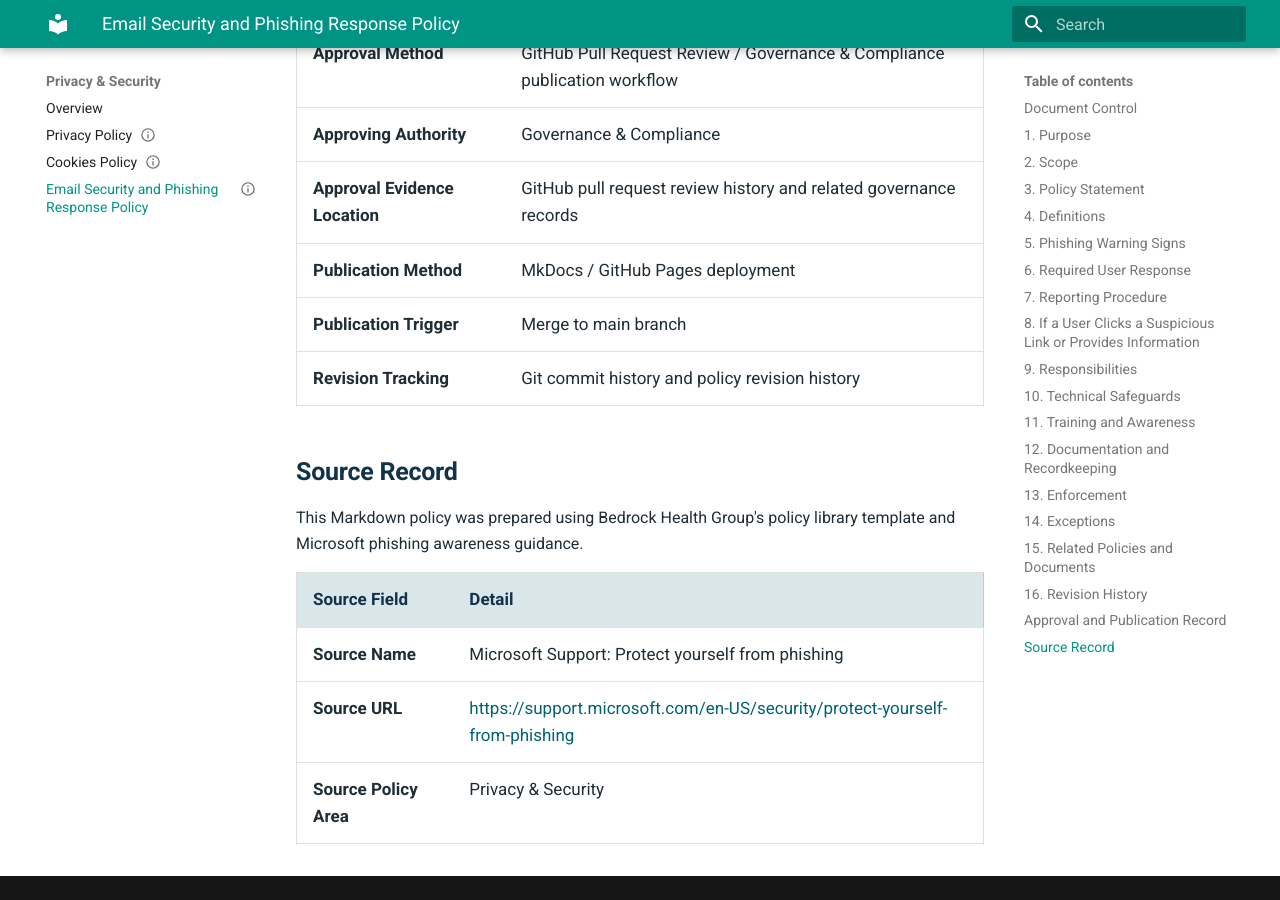
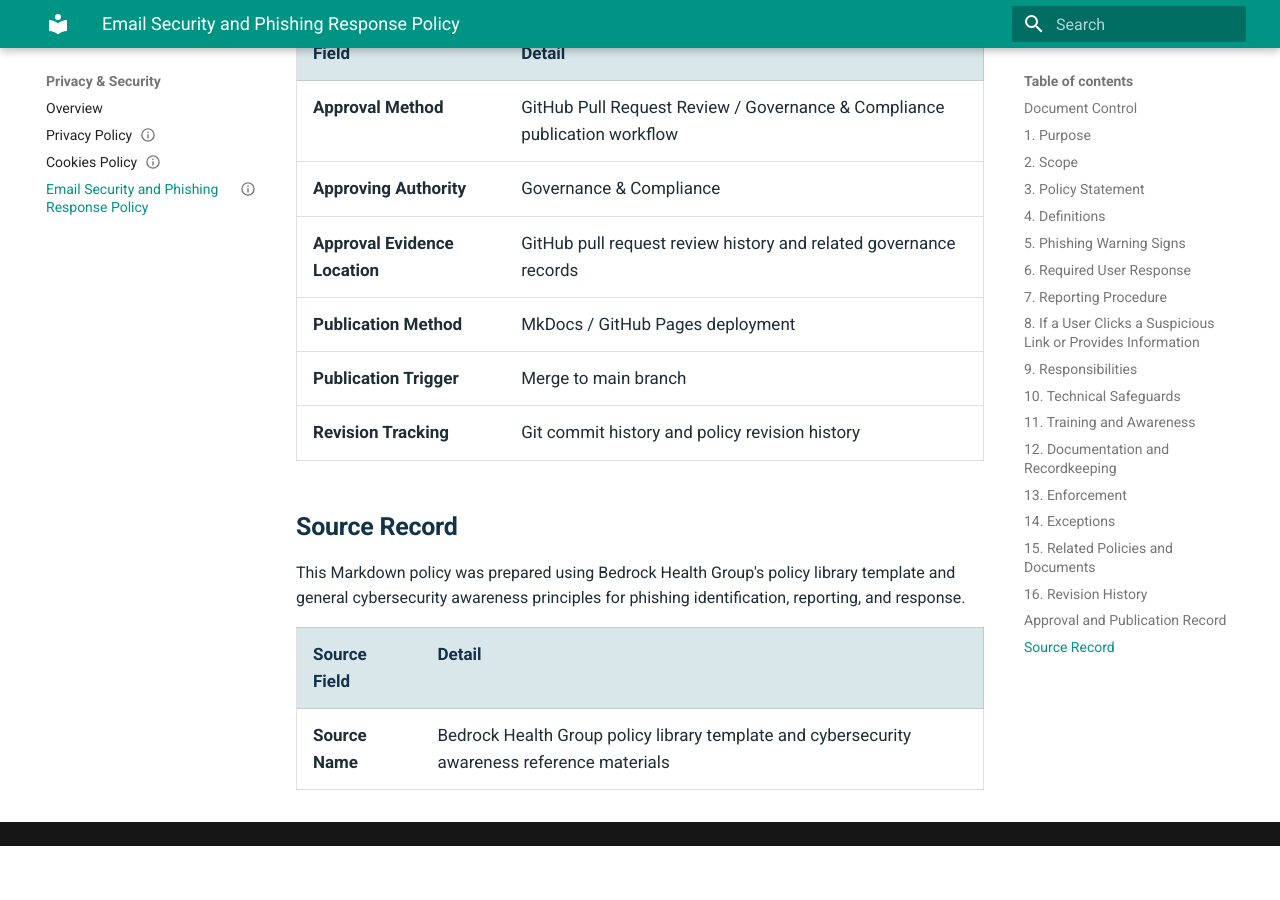
Before and after one commit to Bedrock-Health-Group/bedrock-internal-policy-library, an MkDocs documentation site: the page built from docs/privacy-security/email-security-and-phishing-response-policy.md, in a window 1280 px wide and 900 px high, scrolled down 7799 px. Built offline with MkDocs 1.6.1 and Material for MkDocs 9.7.7, drawn with Linux system fonts in a browser that asks for light colours; after the commit the page ends 8645 px from its top, so only the background shows below that; some of the changed text lies outside the part shown.

Commit message:
Remove Microsoft as policy source reference

```diff
--- a/docs/privacy-security/email-security-and-phishing-response-policy.md
+++ b/docs/privacy-security/email-security-and-phishing-response-policy.md
@@ -11,7 +11,7 @@ approved_by: "Governance & Compliance"
 approval_date: "2026-04-25"
 applies_to: "Employees, officers, trustees, contractors, volunteers, advisors, committee members, vendors, and other authorized users of Bedrock Health Group email, Microsoft 365, Teams, websites, portals, devices, and related communication systems"
 confidentiality_level: "Publicly Accessible Policy"
-source_document: "https://support.microsoft.com/en-US/security/protect-yourself-from-phishing"
+source_document: "Bedrock Health Group policy library template and general cybersecurity awareness principles"
 ---
 
 # Email Security and Phishing Response Policy
@@ -32,7 +32,7 @@ source_document: "https://support.microsoft.com/en-US/security/protect-yourself-
 | **Policy Owner** | Privacy & Security |
 | **Approved By** | Governance & Compliance |
 | **Confidentiality Level** | Publicly Accessible Policy |
-| **Source** | Microsoft Support: Protect yourself from phishing |
+| **Source** | Bedrock Health Group policy library template and general cybersecurity awareness principles |
 
 ---
 
@@ -214,10 +214,8 @@ Where individual acknowledgement is required, Bedrock Health Group may maintain
 
 ## Source Record
 
-This Markdown policy was prepared using Bedrock Health Group's policy library template and Microsoft phishing awareness guidance.
+This Markdown policy was prepared using Bedrock Health Group's policy library template and general cybersecurity awareness principles for phishing identification, reporting, and response.
 
 | Source Field | Detail |
 |---|---|
-| **Source Name** | Microsoft Support: Protect yourself from phishing |
-| **Source URL** | https://support.microsoft.com/en-US/security/protect-yourself-from-phishing |
-| **Source Policy Area** | Privacy & Security |
+| **Source Name** | Bedrock Health Group policy library template and cybersecurity awareness reference materials |`r`n| **Source Policy Area** | Privacy & Security |
```
